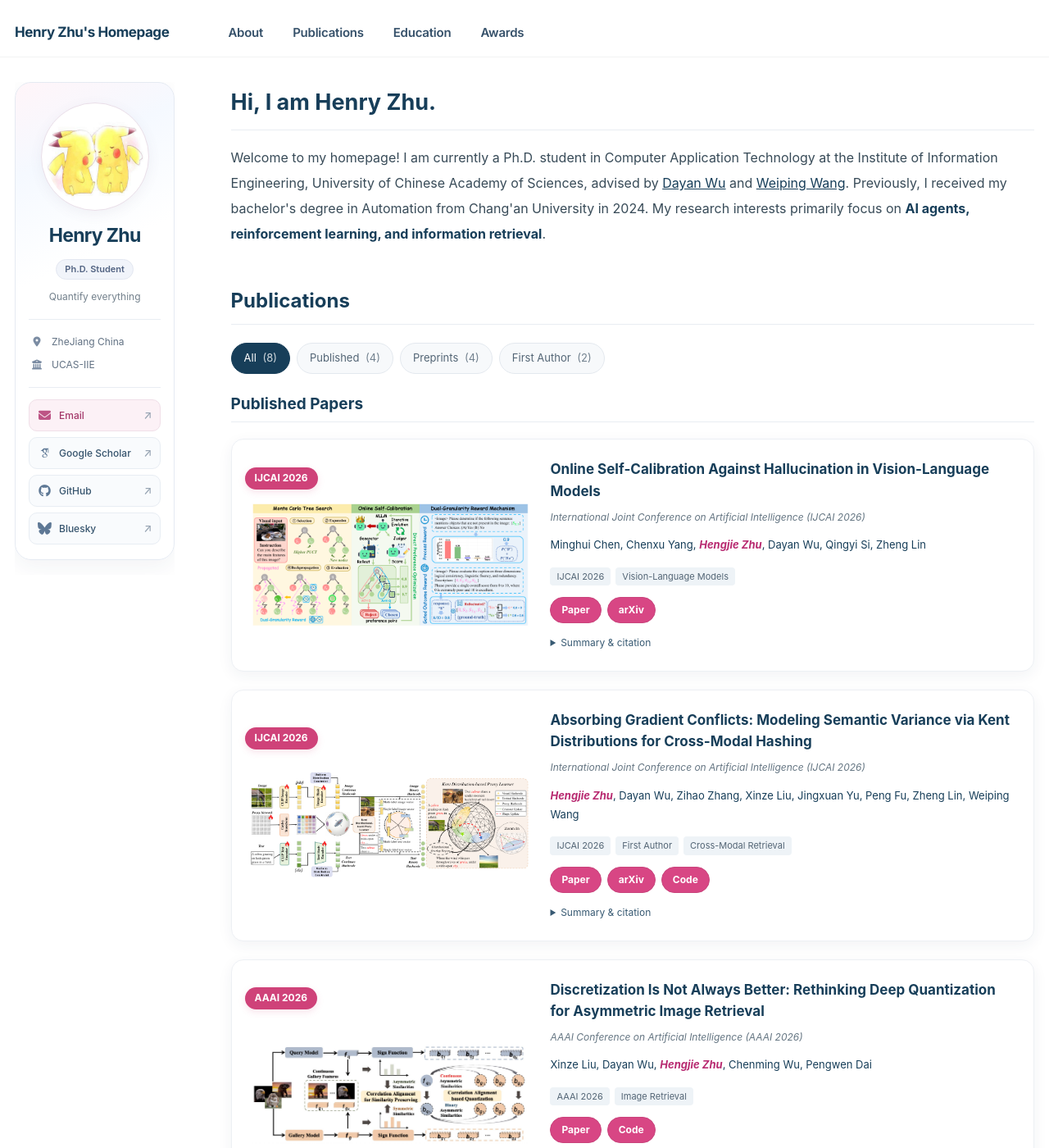
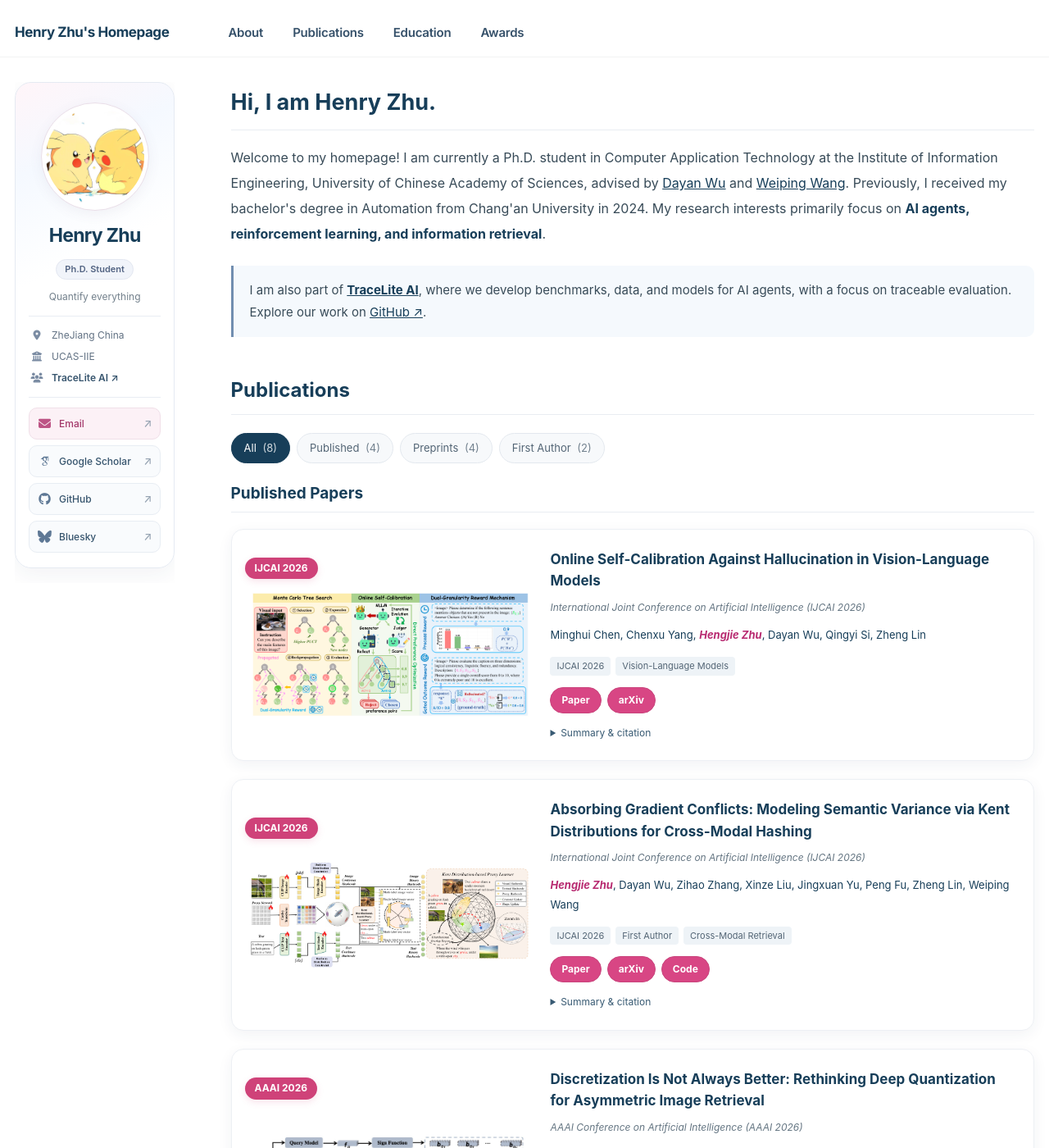
Before and after one commit to Senmo996/Senmo996.github.io, a Jekyll site: the page built from _pages/about.md, in a window 1280 px wide and 1400 px high. Shown: the whole window at 82% size. Built offline with Jekyll 4.4.1, drawn with Linux system fonts in a browser that asks for light colours; some web fonts are replaced.

Commit message:
Add TraceLite affiliation and update profile avatar

```diff
--- a/_config.yml
+++ b/_config.yml
@@ -21,13 +21,16 @@ repository               : "Senmo996/Senmo996.github.io"
 #               Additional customization can be done by editing /_includes/author-profile.html
 author:
   # Biographic information
-  avatar           : "pikaqu.jpg"
+  avatar           : "pikachu-avatar.jpg"
   name             : "Henry Zhu"
   role             : "Ph.D. Student"
   pronouns         : # example: "she/her"
   bio              : "Quantify everything"
   location         : "ZheJiang China"
   employer         : "UCAS-IIE"
+  organization:
+    name: "TraceLite AI"
+    url: "https://github.com/TraceLite-AI"
   uri              : # URL
   email            : "z1113609151@gmail.com"
 
--- a/_includes/home-profile.html
+++ b/_includes/home-profile.html
@@ -22,6 +22,7 @@
   <ul class="profile-card__facts" aria-label="Location and affiliation">
     {% if author.location %}<li><i class="fa-solid fa-location-dot" aria-hidden="true"></i><span>{{ author.location }}</span></li>{% endif %}
     {% if author.employer %}<li><i class="fa-solid fa-building-columns" aria-hidden="true"></i><span>{{ author.employer }}</span></li>{% endif %}
+    {% if author.organization.name and author.organization.url %}<li><i class="fa-solid fa-users" aria-hidden="true"></i><a class="profile-card__organization" href="{{ author.organization.url }}" aria-label="{{ author.organization.name | escape }} organization on GitHub">{{ author.organization.name }} <span aria-hidden="true">↗</span></a></li>{% endif %}
   </ul>
   <nav class="profile-card__links" aria-label="Profile links">
     {% if author.email %}
--- a/_pages/about.md
+++ b/_pages/about.md
@@ -15,6 +15,7 @@ redirect_from:
   <h1 id="intro-title">Hi, I am Henry Zhu.</h1>
   <div class="homepage-bio" id="bio-en" lang="en">
     <p>Welcome to my homepage! I am currently a Ph.D. student in Computer Application Technology at the Institute of Information Engineering, University of Chinese Academy of Sciences, advised by <a href="https://people.ucas.ac.cn/~dayan">Dayan Wu</a> and <a href="https://people.ucas.ac.cn/~wwp">Weiping Wang</a>. Previously, I received my bachelor's degree in Automation from Chang'an University in 2024. My research interests primarily focus on <strong>AI agents, reinforcement learning, and information retrieval</strong>.</p>
+    <p class="homepage-affiliation">I am also part of <a href="{{ site.author.organization.url }}"><strong>{{ site.author.organization.name }}</strong></a>, where we develop benchmarks, data, and models for AI agents, with a focus on traceable evaluation. Explore our work on <a href="{{ site.author.organization.url }}">GitHub ↗</a>.</p>
   </div>
 </section>
 
--- a/assets/css/homepage.css
+++ b/assets/css/homepage.css
@@ -25,9 +25,12 @@
 .homepage-shell .profile-card__name { margin: 0 0 9px; color: #173e59; font-size: 23px; font-weight: 700; line-height: 1.3; letter-spacing: -.03em; }
 .homepage-shell .profile-card__role { display: inline-block; margin: 0; padding: 4px 10px; border: 1px solid #e3e7f1; border-radius: 20px; background: #f1f4fa; color: #536483; font-size: 11px; font-weight: 600; line-height: 1.4; }
 .homepage-shell .profile-card__motto { margin: 11px 0 0; color: #73808c; font-size: 12px; line-height: 1.6; }
-.profile-card__facts { display: grid; gap: 10px; list-style: none; padding: 18px 2px; margin: 18px 0 14px; border-top: 1px solid #e9edf3; border-bottom: 1px solid #e9edf3; }
+.profile-card__facts { display: grid; gap: 8px; list-style: none; padding: 14px 2px; margin: 14px 0 12px; border-top: 1px solid #e9edf3; border-bottom: 1px solid #e9edf3; }
 .homepage-shell .profile-card__facts li { display: flex; align-items: center; gap: 10px; margin: 0; color: #617183; font-size: 12px; line-height: 1.5; }
 .profile-card__facts i { width: 16px; flex: 0 0 16px; text-align: center; color: #7b8ca3; }
+.profile-card__organization { color: #36546d; font-weight: 600; text-decoration: none; }
+.profile-card__organization:hover { color: #a33769; text-decoration: underline; }
+.profile-card__organization:focus-visible { outline: 3px solid #417db4; outline-offset: 3px; }
 .profile-card__links { display: grid; gap: 7px; }
 .profile-card__link { display: flex; align-items: center; gap: 9px; min-height: 39px; padding: 8px 10px; border: 1px solid #e8edf3; border-radius: 10px; background: #f9fbfd; color: #36546d; font-size: 12px; font-weight: 500; line-height: 1.5; text-decoration: none; transition: background .16s ease, border-color .16s ease, color .16s ease; }
 .profile-card__link > i { display: inline-flex; align-items: center; justify-content: center; width: 17px; flex: 0 0 17px; font-size: 15px; color: #5e7895; }
@@ -64,6 +67,7 @@
 .homepage .homepage-section__title { margin: 0 0 22px; padding-bottom: 12px; border-bottom: 1px solid #e9edf2; color: #173e59; font-size: 24px; line-height: 1.4; }
 .homepage-bio { color: #384b58; font-size: 16px; line-height: 1.95; }
 .homepage-bio p { margin: 0; }
+.homepage-bio .homepage-affiliation { margin-top: 22px; padding: 16px 20px; border-left: 3px solid #718eb0; border-radius: 0 10px 10px 0; background: #f5f9fd; font-size: 15px; line-height: 1.85; }
 .homepage-bio a, .homepage-bio strong { color: #173e59; }
 .homepage a:hover img { box-shadow: none; }
 .homepage .publications__heading { margin-top: 26px; font-size: 19px; }
```
Also changed, not shown: images/pikachu-avatar.jpg (added).
